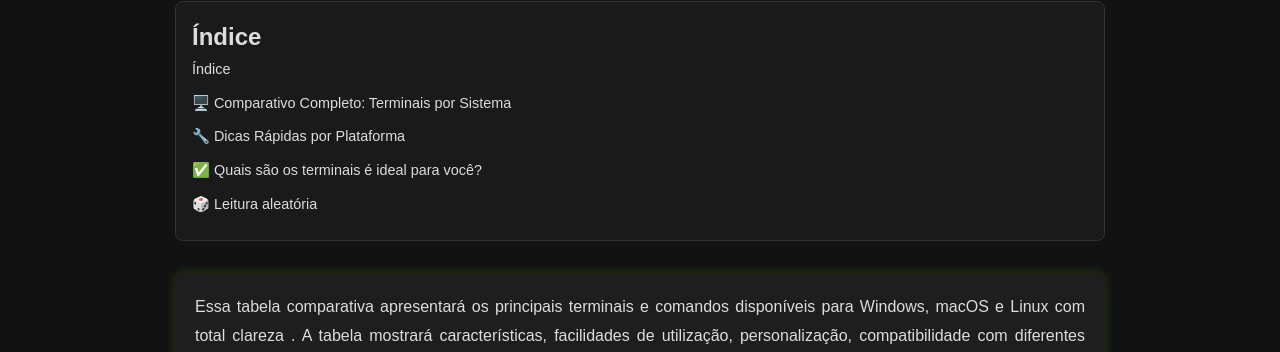
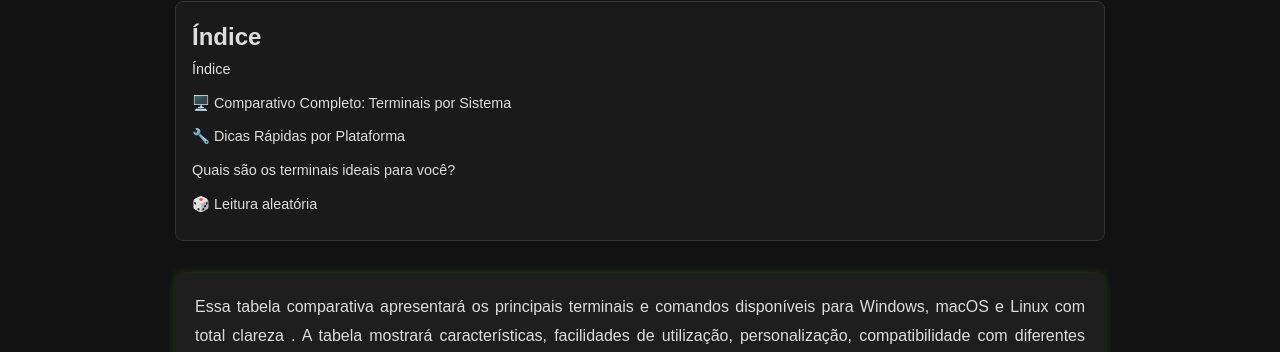
Before and after one commit to Piolinux/piolinux-site, a Jekyll site: the page built from _posts/2025-08-28-comparador-de-terminais-linux-macos-windows.md, in a window 1280 px wide and 900 px high. Shown: the part 208-560 px from the top of the window. Built offline with Jekyll 4.4.1, drawn with Linux system fonts in a browser that asks for light colours; some of the changed text lies outside the part shown.

Commit message:
Update 2025-08-28-comparador-de-terminais-linux-macos-windows.md

```diff
--- a/_posts/2025-08-28-comparador-de-terminais-linux-macos-windows.md
+++ b/_posts/2025-08-28-comparador-de-terminais-linux-macos-windows.md
@@ -160,7 +160,7 @@ permalink: /comparativo-terminais/
   <li>Personalize temas JSON no Windows Terminal para um visual único.</li>
 </ul>
 
-<h3>✅ Quais são os terminais é ideal para você?</h3>
+<h3>Quais são os terminais ideais para você?</h3>
 
 <p>Você está no <strong>Windows</strong>, utilizando o <strong>Windows Terminal</strong> é moderno, rápido e integrado ao WSL.
 No <strong>Macintosh</strong>, o <strong>iTerm2</strong> é o padrão ouro: com abas, temas e automação.
```
